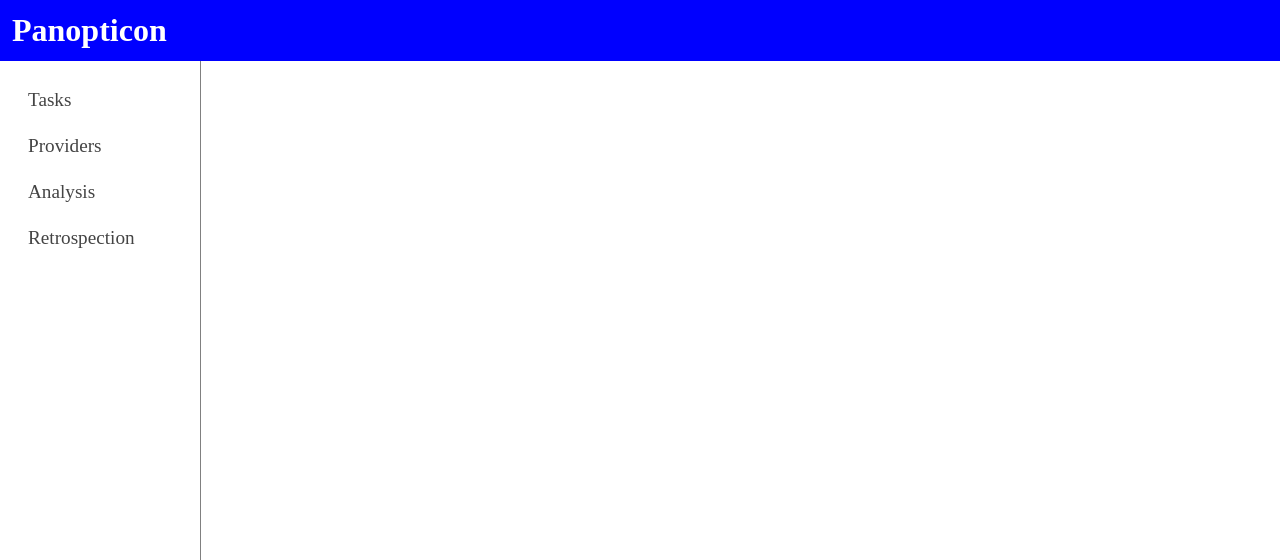
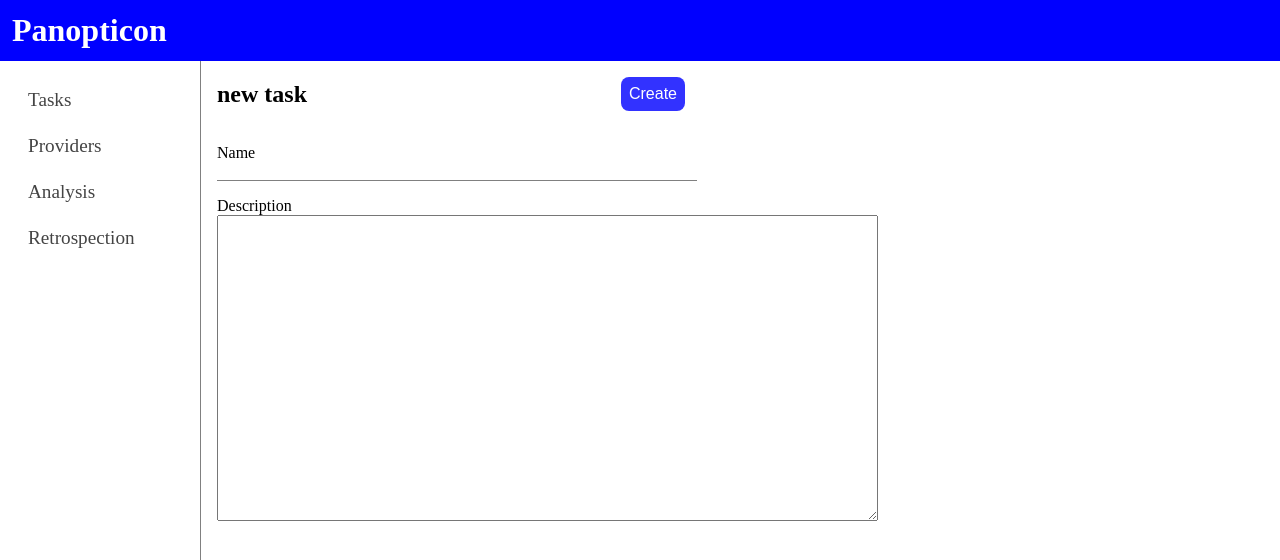
Before and after one commit to yuya-okada527/panopticon-fe, a Nuxt app: page /1/new_task in a window 1280 px wide. Shown: the top 560 px of the page. Built offline with nearby package versions, Linux system fonts and the light colour scheme.

Commit message:
add new task form

```diff
--- /dev/null
+++ b/pages/[project_id]/new_task.vue
@@ -0,0 +1,114 @@
+<template>
+  <div>
+    <div class="header">
+      <h2>new task</h2>
+      <button @click="createTask" class="create-button">Create</button>
+    </div>
+
+    <form class="form">
+      <div class="box">
+        <label class="label" for="name">Name</label>
+        <input
+          class="input-name"
+          v-model="state.name"
+          type="text"
+          id="name"
+          autocomplete="off"
+        />
+        <div class="underline"></div>
+      </div>
+      <div class="box">
+        <label class="label" for="description">Description</label>
+        <textarea
+          v-model="state.description"
+          name="description"
+          id="description"
+          cols="80"
+          rows="20"
+        ></textarea>
+      </div>
+    </form>
+  </div>
+</template>
+
+<script lang="ts">
+import ApiUrls from "~~/network/static/api-urls";
+
+export default defineComponent({
+  async setup() {
+    const route = useRoute();
+    const state = reactive({
+      name: "",
+      description: "",
+    });
+    const createTask = async () => {
+      await useFetch(ApiUrls.getTasksUrl(route.params.project_id), {
+        method: "POST",
+        body: {
+          name: state.name,
+          description: state.description,
+        },
+      });
+      state.name = "";
+      state.description = "";
+    };
+    return {
+      state,
+      createTask,
+    };
+  },
+});
+</script>
+
+<style lang="scss" scoped>
+.header {
+  display: flex;
+  align-items: center;
+  justify-content: space-between;
+}
+.create-button {
+  padding: 8px;
+  margin: 12px;
+  font-size: 1rem;
+  background-color: blue;
+  border: none;
+  border-radius: 8px;
+  color: white;
+  cursor: pointer;
+  opacity: 0.8;
+  &:hover {
+    opacity: 0.6;
+  }
+}
+.box {
+  margin: 16px 0;
+}
+.form {
+  width: 480px;
+}
+.label {
+  display: block;
+}
+.input-name {
+  width: 100%;
+  border: none;
+  outline: none;
+}
+.underline {
+  position: relative;
+  border-top: 1px solid grey;
+  &::before {
+    position: absolute;
+    left: 0px;
+    bottom: 0px;
+    width: 0px;
+    height: 1px;
+    content: "";
+    background-color: #3be5ae;
+    transition: all 0.2s;
+  }
+}
+.input-name:focus + .underline::before {
+  width: 100%;
+}
+</style>
--- a/pages/[project_id]/task/[task_id].vue
+++ b/pages/[project_id]/task/[task_id].vue
@@ -20,7 +20,7 @@
     <textarea
       v-model="state.task.description"
       name="description"
-      id="4"
+      id="description"
       cols="80"
       rows="30"
     >
--- a/pages/[project_id]/tasks/index.vue
+++ b/pages/[project_id]/tasks/index.vue
@@ -22,6 +22,7 @@ import ApiUrls from "~~/network/static/api-urls";
 export default defineComponent({
   async setup() {
     const route = useRoute();
+    const router = useRouter();
     const { data: tasks } = await useFetch(
       ApiUrls.getTasksUrl(route.params.project_id)
     );
@@ -41,8 +42,7 @@ export default defineComponent({
     // );
 
     const onAddButtonClick = () => {
-      // TODO: タスクの作成ページに遷移
-      console.log("click");
+      router.push(`/${route.params.project_id}/new_task`);
     };
     return {
       createdTasks,
```
